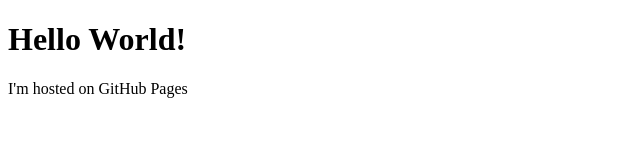
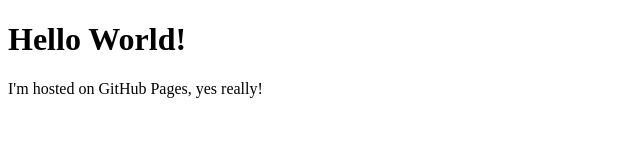
Before and after one commit to PaulMannion/PaulMannion.github.io, a plain HTML site: page index.html in a window 1280 px wide. Shown: the full height of the page, 0-640 px from the left. Drawn offline with Linux system fonts and the light colour scheme.

Commit message:
text
more text

```diff
--- a/index.html
+++ b/index.html
@@ -6,6 +6,6 @@
   </head>
   <body>
     <h1>Hello World!</h1>
-    <p>I'm hosted on GitHub Pages</p>
+    <p>I'm hosted on GitHub Pages, yes really!</p>
   </body>
 </html>
```
